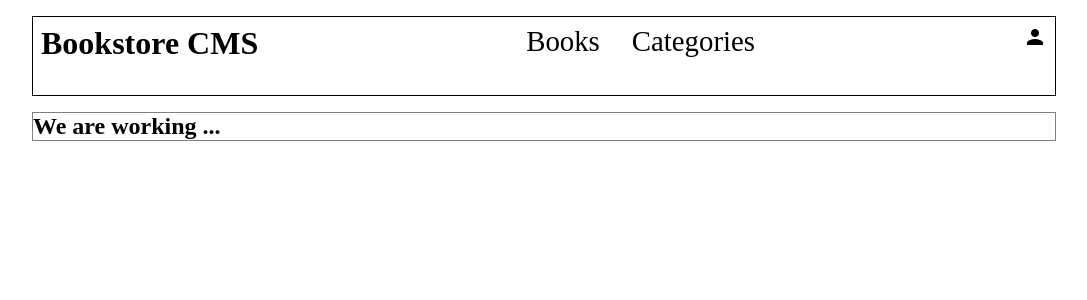
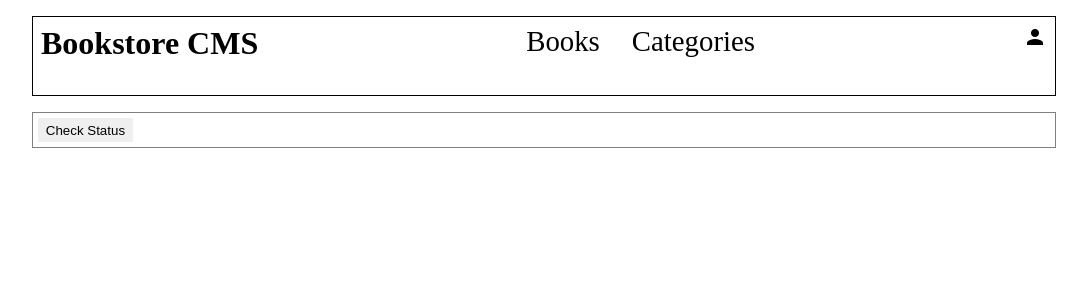
Before and after one commit to Ali-0111/BookStore, a React (Create React App) app: page /categories in a window 1280 px wide. Shown: the top 300 px of the page, without its empty margins (96-1183 px from the left). Built offline with nearby package versions, Linux system fonts and the light colour scheme.

Commit message:
redux store used for category section

```diff
--- a/src/app.css
+++ b/src/app.css
@@ -55,10 +55,15 @@ main {
   outline: none;
 }
 
-article button {
+article button,
+.status-btn {
   padding: 0.3rem 0.5rem;
   border: none;
   margin-right: 0.3rem;
+}
+
+.status-btn {
+  margin: 0.3rem;
 }
 
 .form-wrapper button {
--- a/src/components/Category.js
+++ b/src/components/Category.js
@@ -1,10 +1,25 @@
 import React from 'react';
+import { useSelector, useDispatch } from 'react-redux';
+import { checkStatus } from '../redux/categories/categorySlice';
 
-const Category = () => (
-  <main>
-    <div>
-      <h2> We are working ...</h2>
-    </div>
-  </main>
-);
+const Category = () => {
+  const dispatch = useDispatch();
+  const status = useSelector((store) => (store.categoryReducer));
+  return (
+    <main>
+      <div>
+        <h2>
+          {status.isChecked ? status.status : ''}
+        </h2>
+        <button
+          className="status-btn"
+          onClick={() => { dispatch(checkStatus()); }}
+          type="button"
+        >
+          {status.isChecked ? 'Checked' : 'Check Status'}
+        </button>
+      </div>
+    </main>
+  );
+};
 export default Category;
--- a/src/redux/categories/categorySlice.js
+++ b/src/redux/categories/categorySlice.js
@@ -3,13 +3,15 @@ import { createSlice } from '@reduxjs/toolkit';
 const initialState = {
   categoryCollection: [],
   status: 'UnderConstruction',
+  isChecked: false,
 };
 const categorySlice = createSlice(
   {
     name: 'category',
     initialState,
     reducers: {
-      checkStatus: (state) => (state.status),
+      checkStatus: (state) => (
+        { ...state, status: 'UnderConstruction', isChecked: true }),
     },
   },
 );
```
